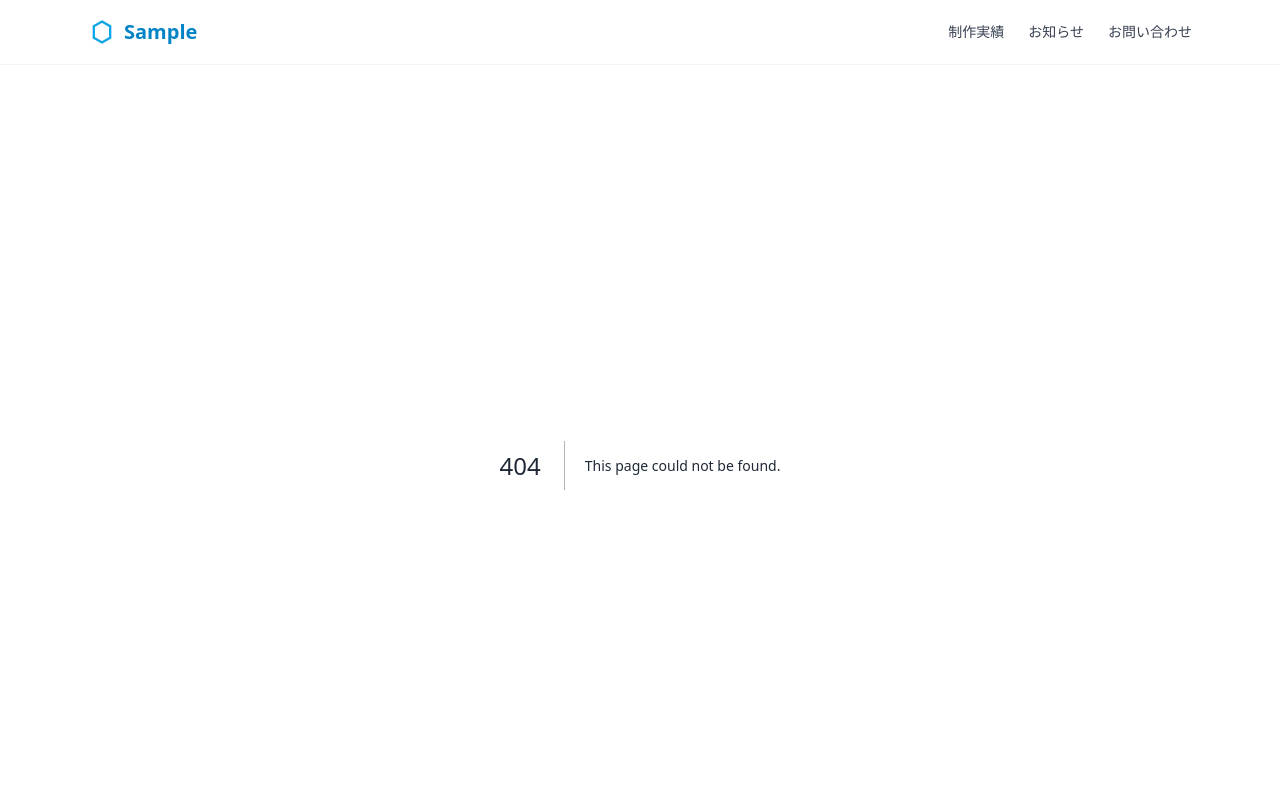
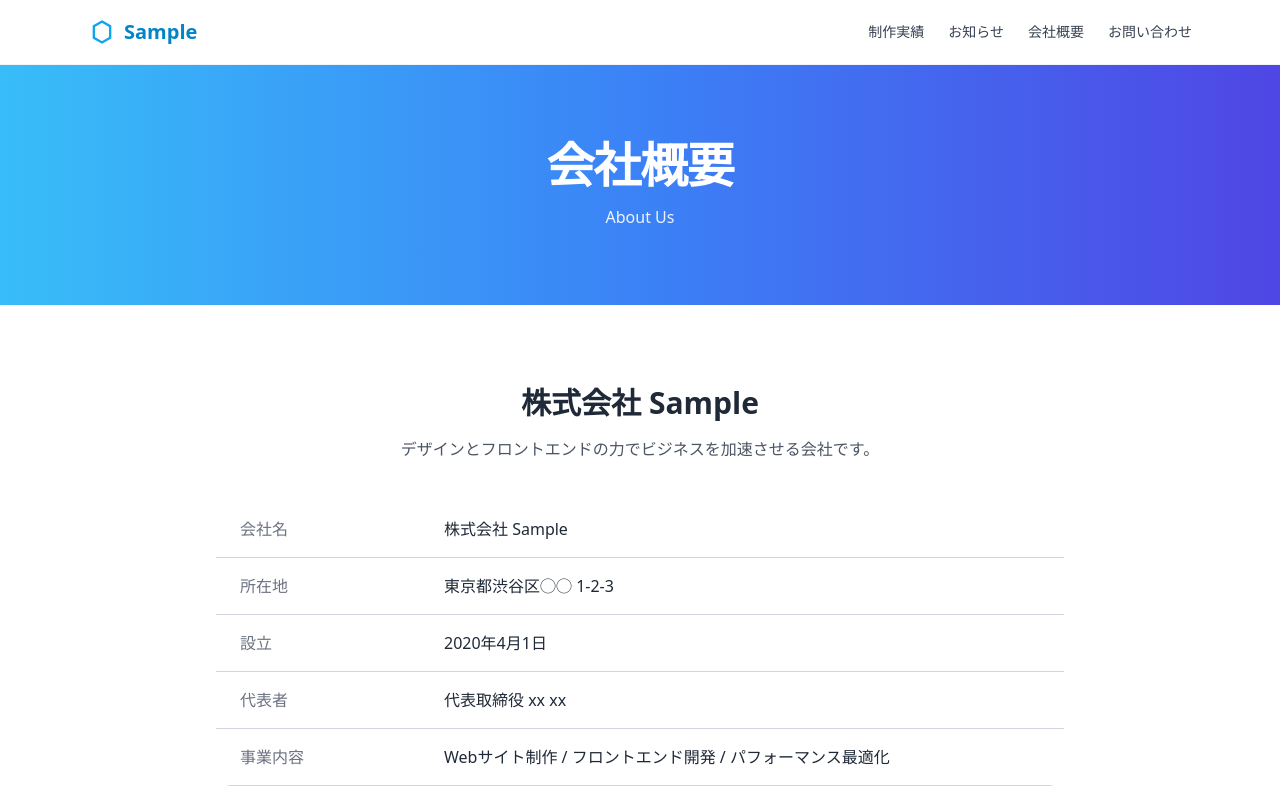
Before and after one commit to maichu050505/my-next-project, a Next.js app: page /about in a window 1280 px wide. Before the commit this address had no page. Shown: the top 800 px of the page. Built offline with nearby package versions, Linux system fonts and the light colour scheme.

Commit message:
会社概要ページ(/about)作成

```diff
--- a/_components/layout/Footer.tsx
+++ b/_components/layout/Footer.tsx
@@ -11,6 +11,9 @@ export default function Footer() {
           <Link href="/news" className="hover:text-sky-600 transition">
             お知らせ
           </Link>
+          <Link href="/about" className="hover:text-sky-600 transition">
+            会社概要
+          </Link>
           <Link href="/contact" className="hover:text-sky-600 transition">
             お問い合わせ
           </Link>
--- a/_components/layout/Header.tsx
+++ b/_components/layout/Header.tsx
@@ -6,6 +6,7 @@ import { useEffect, useState } from "react";
 const links = [
   { href: "/works", label: "制作実績" },
   { href: "/news", label: "お知らせ" },
+  { href: "/about", label: "会社概要" },
   { href: "/contact", label: "お問い合わせ" },
 ];
 
--- /dev/null
+++ b/app/about/page.tsx
@@ -0,0 +1,52 @@
+export default function AboutPage() {
+  return (
+    <main className="bg-white text-gray-800">
+      {/* HERO */}
+      <section className="relative flex items-center justify-center bg-gradient-to-r from-sky-400 via-blue-500 to-indigo-600 h-[30svh] min-h-[240px]">
+        <div className="relative z-10 mx-auto px-6 text-center">
+          <h1 className="font-bold tracking-tight text-white text-3xl sm:text-4xl md:text-5xl">
+            会社概要
+          </h1>
+          <p className="mt-4 text-white/90 text-sm sm:text-base">About Us</p>
+        </div>
+      </section>
+
+      {/* CONTENT */}
+      <section className="mx-auto max-w-4xl px-5 sm:px-6 py-16 sm:py-20">
+        <h2 className="text-xl sm:text-2xl md:text-3xl font-semibold text-center">
+          株式会社 Sample
+        </h2>
+        <p className="mt-4 text-gray-600 text-center">
+          デザインとフロントエンドの力でビジネスを加速させる会社です。
+        </p>
+
+        <div className="mt-10 overflow-hidden rounded-2xl bg-white">
+          <dl>
+            <div className="px-6 py-4 grid grid-cols-3 sm:grid-cols-4 gap-4 border-b border-gray-300">
+              <dt className="font-medium text-gray-500">会社名</dt>
+              <dd className="col-span-2 sm:col-span-3">株式会社 Sample</dd>
+            </div>
+            <div className="px-6 py-4 grid grid-cols-3 sm:grid-cols-4 gap-4 border-b border-gray-300">
+              <dt className="font-medium text-gray-500">所在地</dt>
+              <dd className="col-span-2 sm:col-span-3">東京都渋谷区◯◯ 1-2-3</dd>
+            </div>
+            <div className="px-6 py-4 grid grid-cols-3 sm:grid-cols-4 gap-4 border-b border-gray-300">
+              <dt className="font-medium text-gray-500">設立</dt>
+              <dd className="col-span-2 sm:col-span-3">2020年4月1日</dd>
+            </div>
+            <div className="px-6 py-4 grid grid-cols-3 sm:grid-cols-4 gap-4 border-b border-gray-300">
+              <dt className="font-medium text-gray-500">代表者</dt>
+              <dd className="col-span-2 sm:col-span-3">代表取締役 xx xx</dd>
+            </div>
+            <div className="px-6 py-4 grid grid-cols-3 sm:grid-cols-4 gap-4 border-b border-gray-300">
+              <dt className="font-medium text-gray-500">事業内容</dt>
+              <dd className="col-span-2 sm:col-span-3">
+                Webサイト制作 / フロントエンド開発 / パフォーマンス最適化
+              </dd>
+            </div>
+          </dl>
+        </div>
+      </section>
+    </main>
+  );
+}
```
